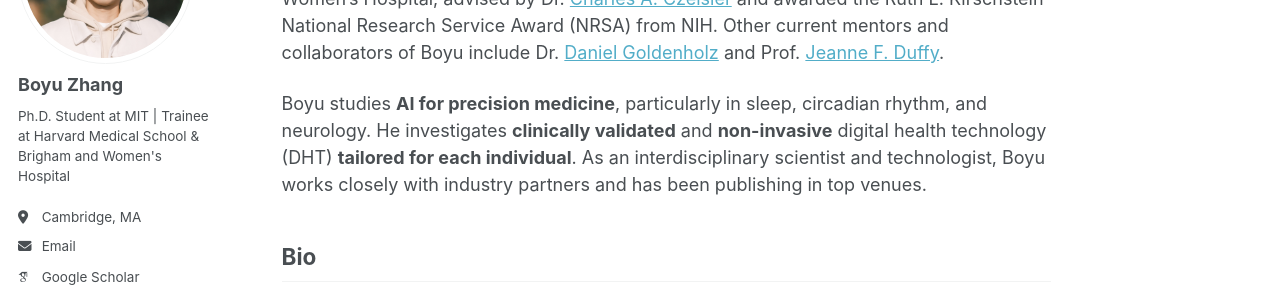
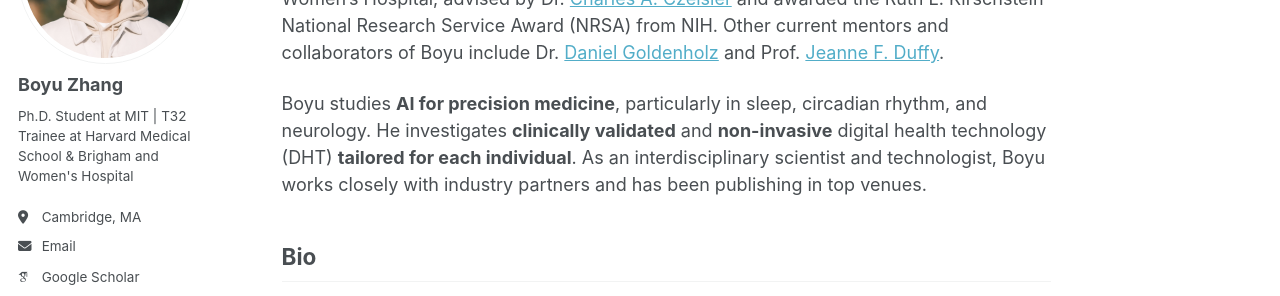
Before and after one commit to boyu-zhang-25/boyu-zhang-25.github.io, a Jekyll site: the page built from _pages/about.md, in a window 1280 px wide. Shown: the part 210-506 px from the top of the page. Built offline with Jekyll 4.4.1, drawn with Linux system fonts in a browser that asks for light colours; some web fonts are replaced.

Commit message:
update T32

```diff
--- a/_config.yml
+++ b/_config.yml
@@ -25,7 +25,7 @@
   avatar           : "pic.png"
   name             : "Boyu Zhang"
   pronouns         : # example: "she/her"
-  bio              : "Ph.D. Student at MIT | Trainee at Harvard Medical School & Brigham and Women's Hospital"
+  bio              : "Ph.D. Student at MIT | T32 Trainee at Harvard Medical School & Brigham and Women's Hospital"
   location         : "Cambridge, MA"
   employer         : # "Red Brick University"
   uri              : # URL
```
